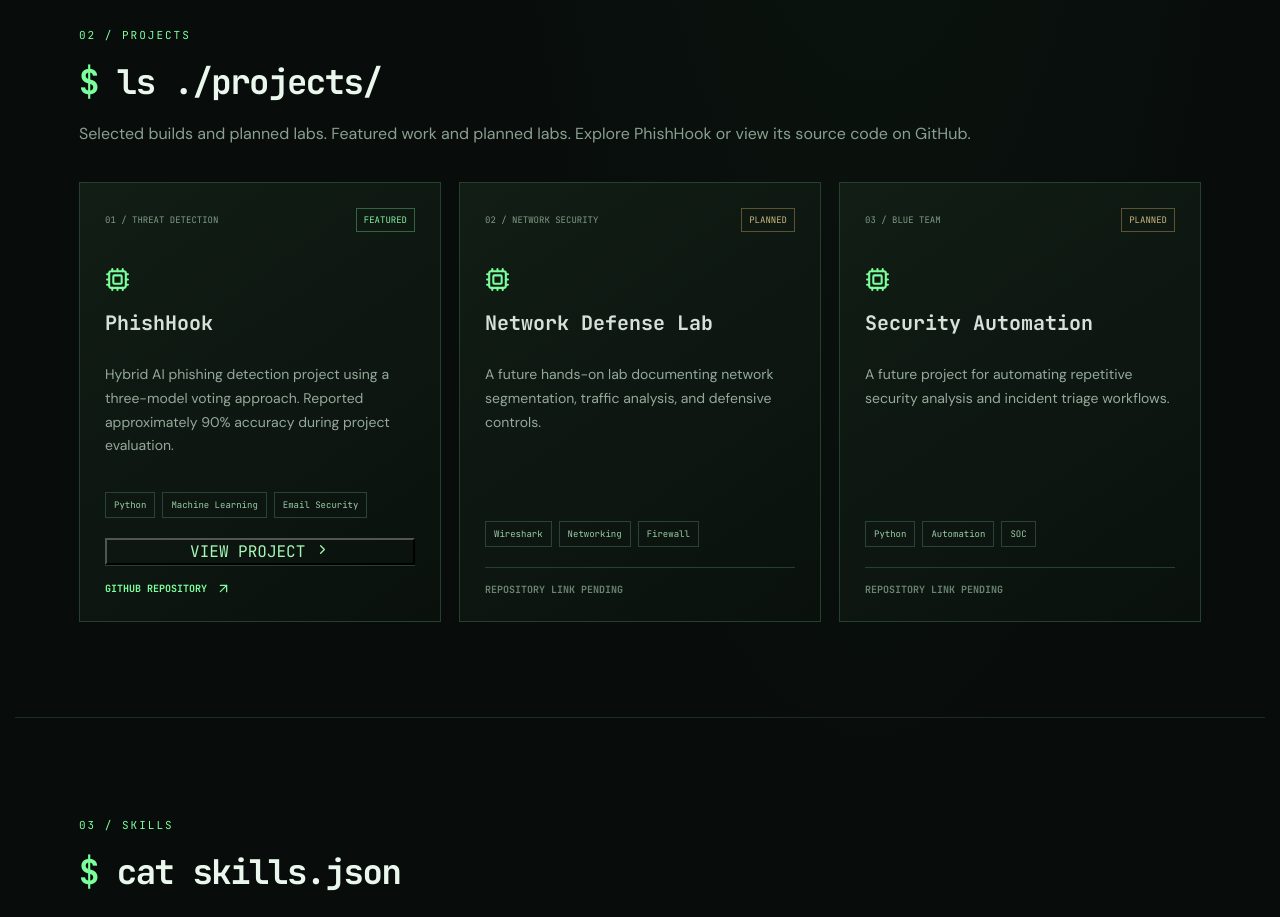
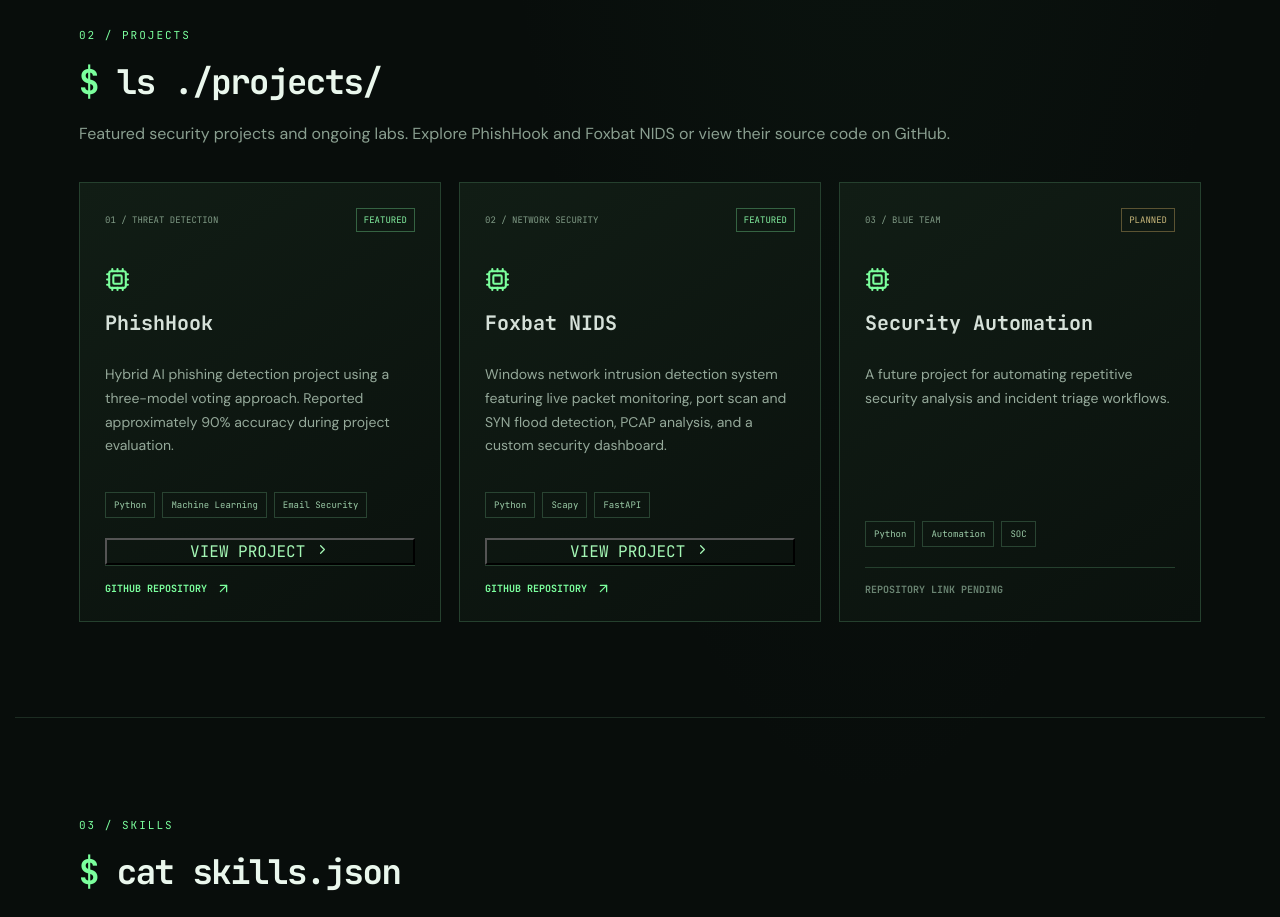
Before and after one commit to ReeceWasTaken/portfolio-reece, a React (Vite) app: page / in a window 1280 px wide. Shown: the part 1580-2497 px from the top of the page. Built offline with nearby package versions, Linux system fonts and the light colour scheme.

Commit message:
Add files via upload

```diff
--- a/src/data.js
+++ b/src/data.js
@@ -13,7 +13,7 @@ export const profile = {
 // Featured and planned projects.
 export const projects = [
   { name: 'PhishHook', type: 'THREAT DETECTION', status: 'FEATURED', description: 'Hybrid AI phishing detection project using a three-model voting approach. Reported approximately 90% accuracy during project evaluation.', tags: ['Python', 'Machine Learning', 'Email Security'], link: 'https://github.com/ReeceWasTaken/PhishHook' },
-  { name: 'Network Defense Lab', type: 'NETWORK SECURITY', status: 'PLANNED', description: 'A future hands-on lab documenting network segmentation, traffic analysis, and defensive controls.', tags: ['Wireshark', 'Networking', 'Firewall'], link: '' },
+  { name: 'Foxbat NIDS', type: 'NETWORK SECURITY', status: 'FEATURED', description: 'Windows network intrusion detection system featuring live packet monitoring, port scan and SYN flood detection, PCAP analysis, and a custom security dashboard.', tags: ['Python', 'Scapy', 'FastAPI'], link: 'https://github.com/ReeceWasTaken/Foxbat-NIDS' },
   { name: 'Security Automation', type: 'BLUE TEAM', status: 'PLANNED', description: 'A future project for automating repetitive security analysis and incident triage workflows.', tags: ['Python', 'Automation', 'SOC'], link: '' },
 ];
 
--- a/src/main.jsx
+++ b/src/main.jsx
@@ -75,13 +75,13 @@ function App() {
   const navigate = id => document.getElementById(id)?.scrollIntoView({ behavior: 'smooth', block: 'start' });
   const [menu, setMenu] = useState(false);
   // Project detail pages use a URL hash, so GitHub Pages needs no router configuration.
-  const [activeProject, setActiveProject] = useState(() => window.location.hash === '#project/phishhook' ? 'phishhook' : null);
+  const [activeProject, setActiveProject] = useState(() => ['#project/phishhook', '#project/foxbat'].includes(window.location.hash) ? window.location.hash.split('/')[1] : null);
   useEffect(() => {
-    const syncProject = () => setActiveProject(window.location.hash === '#project/phishhook' ? 'phishhook' : null);
+    const syncProject = () => setActiveProject(['#project/phishhook', '#project/foxbat'].includes(window.location.hash) ? window.location.hash.split('/')[1] : null);
     window.addEventListener('hashchange', syncProject);
     return () => window.removeEventListener('hashchange', syncProject);
   }, []);
-  const openProject = () => { window.location.hash = 'project/phishhook'; window.scrollTo(0, 0); };
+  const openProject = (slug) => { window.location.hash = 'project/' + slug; window.scrollTo(0, 0); };
   const closeProject = () => { window.location.hash = 'projects'; setActiveProject(null); setTimeout(() => navigate('projects'), 0); };
   return <div className="site">
     {/* Top navigation; mobile menu uses the menu state. */}
@@ -117,13 +117,46 @@ function App() {
           </div>
         </div>
       </main>
+    ) : activeProject === 'foxbat' ? (
+      <main className="project-detail section content-section" style={{maxWidth: 1100, margin: '0 auto', paddingTop: 100}}>
+        <button className="secondary" onClick={closeProject}>← BACK TO PROJECTS</button>
+        <div className="section-head" style={{marginTop: 32}}>
+          <span className="section-number">02 / FEATURED PROJECT · NETWORK SECURITY</span>
+          <h2><span className="green">$</span> cat projects/foxbat.md</h2>
+          <p>Foxbat NIDS — Windows Network Intrusion Detection System</p>
+        </div>
+        <p className="lead">A Python-based defensive security application for inspecting network traffic, identifying suspicious patterns, and reviewing alerts in a custom desktop dashboard.</p>
+        <div className="tags" style={{marginBottom: 24}}><span>Python</span><span>Scapy</span><span>FastAPI</span><span>SQLite</span><span>WebView2</span></div>
+        <div className="about-grid">
+          <div>
+            <h3 className="green">// PROJECT OVERVIEW</h3>
+            <p>Foxbat NIDS combines live packet capture and offline PCAP analysis with a Windows desktop dashboard inspired by classic network monitoring terminals.</p>
+            <h3 className="green">// DETECTION CAPABILITIES</h3>
+            <p>Rule-based detection for suspicious network activity, including port scanning and SYN flood patterns. Detection events and severity information are stored locally in SQLite for later review.</p>
+            <h3 className="green">// DESKTOP APPLICATION</h3>
+            <p>FastAPI serves the local dashboard inside a frameless pywebview / Microsoft Edge WebView2 window. The v0.8.14 release includes a stability fix for the desktop JavaScript bridge.</p>
+            <h3 className="green">// PROJECT LINKS</h3>
+            <a className="project-link" href="https://github.com/ReeceWasTaken/Foxbat-NIDS" target="_blank" rel="noreferrer">VIEW GITHUB REPOSITORY <ArrowUpRight size={16}/></a>
+            <a className="project-link" href="https://github.com/ReeceWasTaken/Foxbat-NIDS/releases/tag/v0.8.14" target="_blank" rel="noreferrer">VIEW WINDOWS RELEASE <ArrowUpRight size={16}/></a>
+          </div>
+          <div className="info-panel">
+            <div className="panel-title"><Shield size={16}/> PROJECT.DATA</div>
+            <div className="info-row"><span>PROJECT</span><strong>Foxbat NIDS</strong></div>
+            <div className="info-row"><span>DOMAIN</span><strong>Network Intrusion Detection</strong></div>
+            <div className="info-row"><span>METHOD</span><strong>Rule-Based Packet Analysis</strong></div>
+            <div className="info-row"><span>PLATFORM</span><strong>Windows Desktop</strong></div>
+            <div className="info-row"><span>VERSION</span><strong>v0.8.14</strong></div>
+            <div className="info-row"><span>STATUS</span><strong className="green">Published on GitHub</strong></div>
+          </div>
+        </div>
+      </main>
     ) : <main>
       {/* Hero and interactive terminal. */}
       <section id="home" className="hero section"><div className="hero-copy"><div className="eyebrow"><span className="green">//</span> SYSTEM ACCESS GRANTED <span className="line"/></div><p className="hero-kicker">HELLO WORLD, I'M</p><h1>{profile.name}<span className="green">.</span></h1><div className="title-line"><span className="green">&gt;</span> {profile.title}<span className="cursor">_</span></div><p className="hero-summary">{profile.summary}</p><div className="actions"> <button className="primary" onClick={() => navigate('projects')} > EXPLORE PROJECTS <ArrowUpRight size={16} /> </button> {profile.resume && ( <a className="secondary" href={profile.resume} target="_blank" rel="noopener noreferrer" > <Download size={16} /> RESUME </a> )} </div> <div className="hero-contact"> <button onClick={() => navigate('contact')}> <Mail size={15} /> GET IN TOUCH <ArrowUpRight size={14} /> </button> </div><div className="system-strip"><span><span className="green">●</span> SECURITY CONSOLE</span><span>PORTFOLIO / V2.0</span><span>STATUS: ONLINE</span></div><div className="hero-meta"><span><span className="green">●</span> BUILDING & LEARNING</span><span>BASED IN THE USA</span></div></div><div className="hero-terminal"><div className="terminal-label"><Terminal size={15}/> INTERACTIVE SHELL <span>v2.0</span></div><TerminalPanel onNavigate={navigate}/><div className="terminal-hint">TIP: TRY <code>help</code>, <code>status</code> OR <code>education</code></div></div></section>
       {/* Background and education summary. */}
       <section id="about" className="section content-section"><div className="section-head"><span className="section-number">01 / ABOUT</span><h2><span className="green">$</span> cat about_me.txt</h2></div><div className="about-grid"><div><p className="lead">Cybersecurity isn't just what I studied. It's what I build.</p><p>I'm a cybersecurity graduate interested in network defense, security operations, and developing tools that make systems safer. I enjoy translating theory into hands-on projects and documenting what I learn along the way.</p><p>My portfolio highlights practical work, including an AI-assisted phishing detection system, as well as ongoing networking and defensive security projects.</p></div><div className="info-panel"><div className="panel-title"><Shield size={16}/> PROFILE.DATA</div><div className="info-row"><span>EDUCATION</span><strong>B.S. Cybersecurity</strong></div><div className="info-row"><span>ACADEMIC HONORS</span><strong>Cum Laude</strong></div><div className="info-row"><span>FOCUS</span><strong>Blue Team / Networking</strong></div><div className="info-row"><span>STATUS</span><strong className="green">Open to Opportunities</strong></div></div></div></section>
       {/* Project cards loaded from src/data.js. */}
-      <section id="projects" className="section content-section"><div className="section-head"><span className="section-number">02 / PROJECTS</span><h2><span className="green">$</span> ls ./projects/</h2><p>Selected builds and planned labs. Featured work and planned labs. Explore PhishHook or view its source code on GitHub.</p></div><div className="project-grid">{projects.map((project, i) => <article className="project-card" key={project.name}><div className="project-top"><span className="project-index">0{i+1} / {project.type}</span><span className={project.status === 'PLANNED' ? 'status planned' : 'status'}>{project.status}</span></div><div className="project-symbol"><Cpu size={25}/></div><h3>{project.name}</h3><p>{project.description}</p><div className="tags">{project.tags.map(tag => <span key={tag}>{tag}</span>)}</div>{project.name === 'PhishHook' && <button className="secondary" onClick={openProject}>VIEW PROJECT <ChevronRight size={15}/></button>}{project.link ? <a className="project-link" href={project.link} target="_blank" rel="noreferrer">GITHUB REPOSITORY <ArrowUpRight size={15}/></a> : <span className="project-link inactive">REPOSITORY LINK PENDING</span>}</article>)}</div></section>
+      <section id="projects" className="section content-section"><div className="section-head"><span className="section-number">02 / PROJECTS</span><h2><span className="green">$</span> ls ./projects/</h2><p>Featured security projects and ongoing labs. Explore PhishHook and Foxbat NIDS or view their source code on GitHub.</p></div><div className="project-grid">{projects.map((project, i) => <article className="project-card" key={project.name}><div className="project-top"><span className="project-index">0{i+1} / {project.type}</span><span className={project.status === 'PLANNED' ? 'status planned' : 'status'}>{project.status}</span></div><div className="project-symbol"><Cpu size={25}/></div><h3>{project.name}</h3><p>{project.description}</p><div className="tags">{project.tags.map(tag => <span key={tag}>{tag}</span>)}</div>{(project.name === 'PhishHook' || project.name === 'Foxbat NIDS') && <button className="secondary" onClick={() => openProject(project.name === 'PhishHook' ? 'phishhook' : 'foxbat')}>VIEW PROJECT <ChevronRight size={15}/></button>}{project.link ? <a className="project-link" href={project.link} target="_blank" rel="noreferrer">GITHUB REPOSITORY <ArrowUpRight size={15}/></a> : <span className="project-link inactive">REPOSITORY LINK PENDING</span>}</article>)}</div></section>
       {/* Technical skills loaded from src/data.js. */}
       <section id="skills" className="section content-section"><div className="section-head"><span className="section-number">03 / SKILLS</span><h2><span className="green">$</span> cat skills.json</h2></div><div className="skills-grid">{skills.map(group => <div className="skill-panel" key={group.group}><div className="skill-title"><span className="green">◆</span> {group.group}</div>{group.items.map(item => <div className="skill-item" key={item}><span className="green">›</span> {item}</div>)}</div>)}</div></section>
       {/* Certification cards are generated from src/data.js, including completed credentials. */}
```
